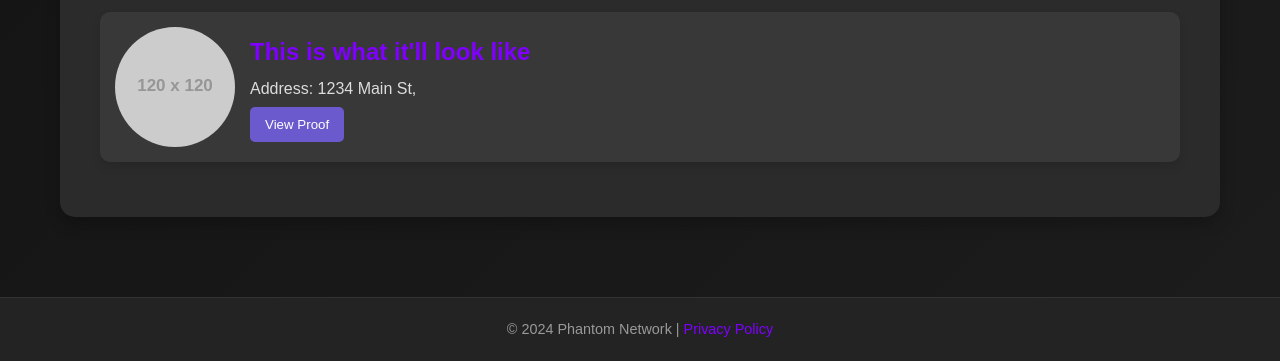
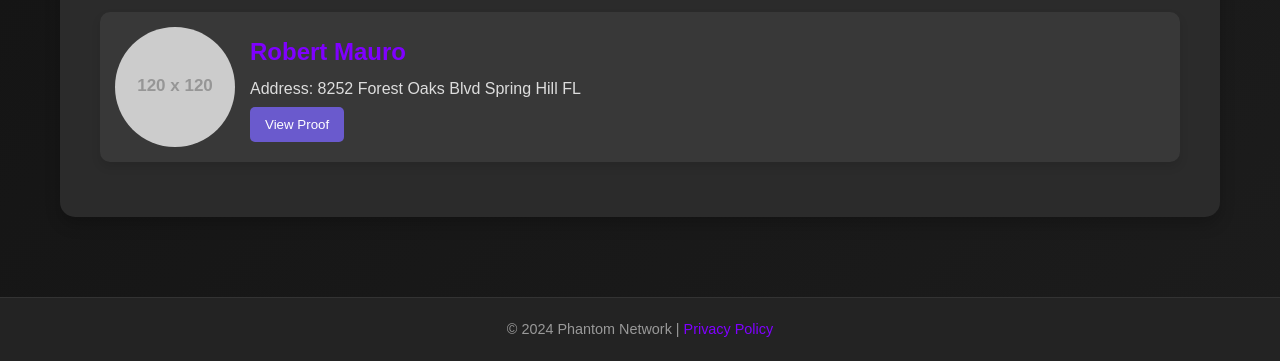
Before and after one commit to zasodevv/gggfgddsff, a plain HTML site: page leaks.html in a window 1280 px wide. Shown: the part 729-1090 px from the top of the page. Drawn offline with Linux system fonts and the light colour scheme; placeholder pictures from the web are drawn by us.

Commit message:
Update leaks.html

```diff
--- a/leaks.html
+++ b/leaks.html
@@ -262,9 +262,9 @@
         <div class="leak">
             <img src="https://via.placeholder.com/120" alt="Person 1">
             <div class="leak-info">
-                <h3>This is what it'll look like</h3>
-                <p>Address: 1234 Main St, </p>
-                <button class="proof-button" onclick="openPopup('John Doe', '1234 Main St, Hernando', 'Fraudulent Activities', ['https://via.placeholder.com/300', 'https://via.placeholder.com/300'])">View Proof</button>
+                <h3>Robert Mauro</h3>
+                <p>Address: 8252 Forest Oaks Blvd Spring Hill FL </p>
+                <button class="proof-button" onclick="openPopup('Robert Mauro', '8252 Forest Oaks Blvd Spring Hill FL', 'This stupid person got arrested for having 2 ounces of cocaine on him', ['Snapchat: alphabetic-p', 'Tiktok: b.cult'])">View Proof</button>
             </div>
 
         </div>
```
